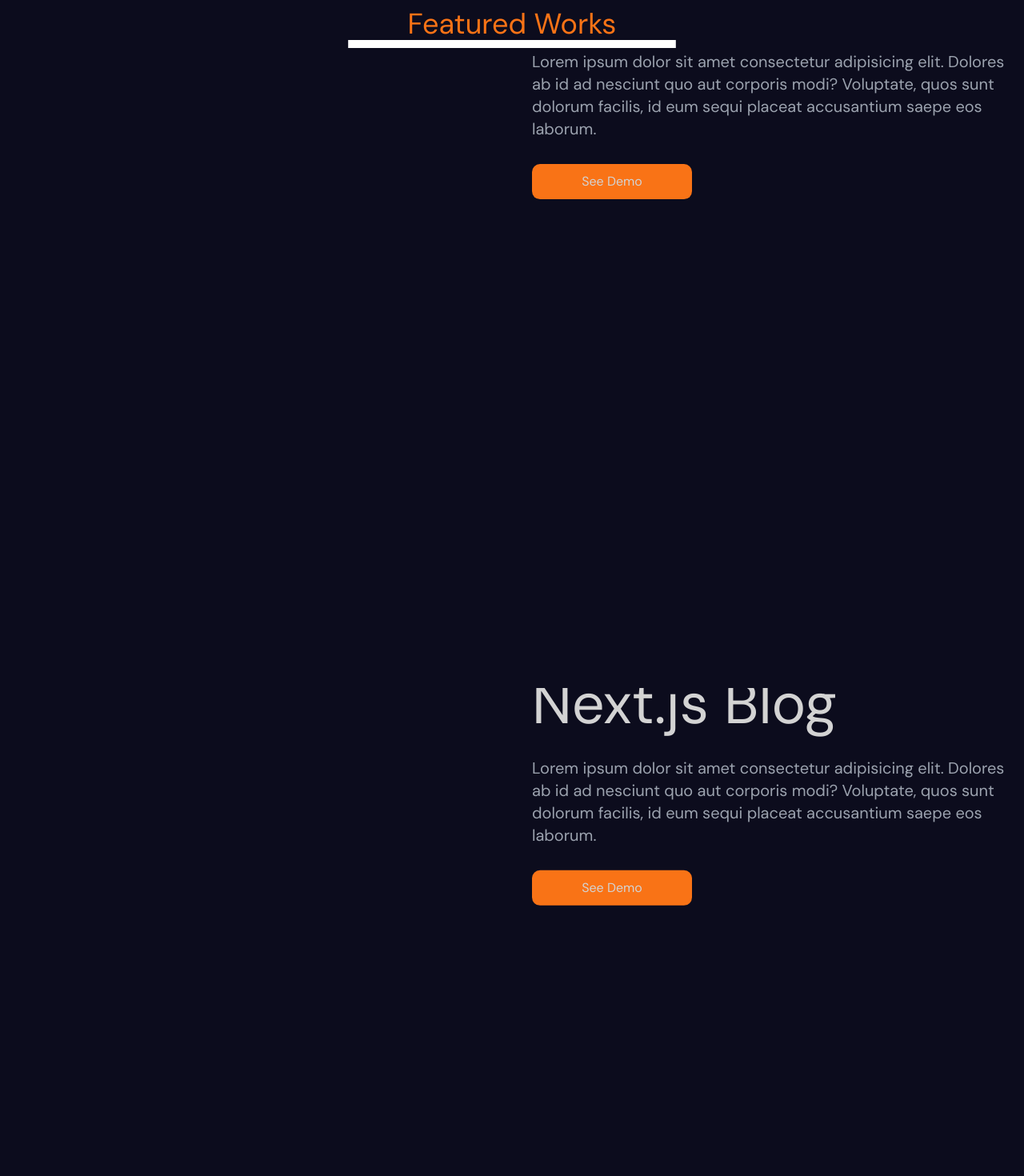
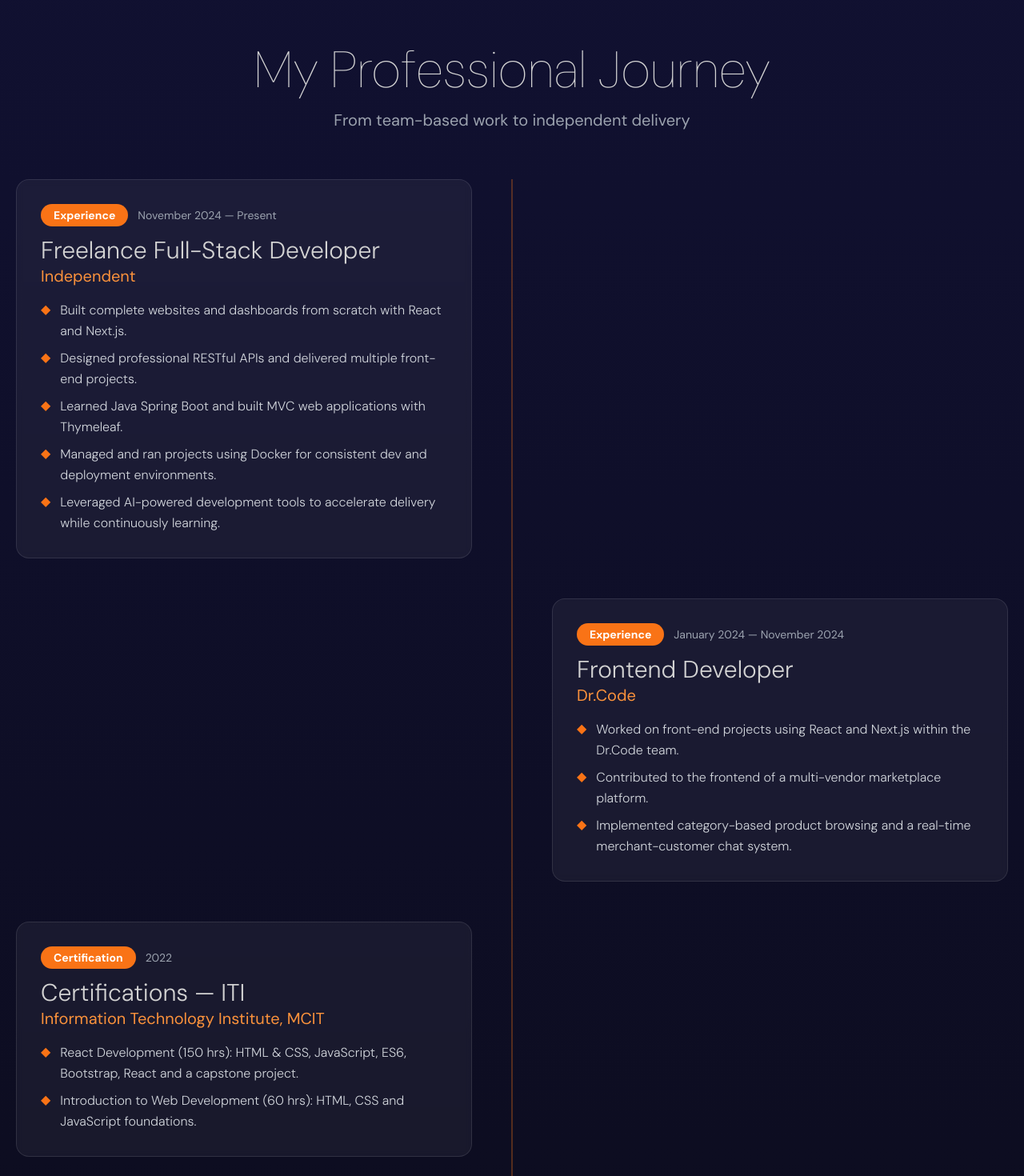
Before and after one commit to Mostafa1630/modern-portfolio, a Next.js app: page / in a window 1280 px wide. Shown: the part 1740-3210 px from the top of the page at 80% size. Built offline with nearby package versions, Linux system fonts and the light colour scheme; grey boxes are pictures that could not be loaded.

Commit message:
feat(experience): add centered timeline section from CV with alternating cards

```diff
--- /dev/null
+++ b/components/experience/Experience.tsx
@@ -0,0 +1,82 @@
+"use client";
+
+import { motion } from "framer-motion";
+import { experiences } from "@/data/experience";
+import { useLanguage } from "@/components/i18n/LanguageProvider";
+import { translations } from "@/data/translations";
+
+const variants = {
+  initial: { y: 80, opacity: 0 },
+  animate: {
+    y: 0,
+    opacity: 1,
+    transition: { duration: 0.8, staggerChildren: 0.1 },
+  },
+};
+
+const kindLabel = {
+  work: { ar: "خبرة عملية", en: "Experience" },
+  cert: { ar: "شهادة", en: "Certification" },
+  edu: { ar: "تعليم", en: "Education" },
+} as const;
+
+const Experience = () => {
+  const { lang } = useLanguage();
+  const t = translations[lang];
+
+  return (
+    <div className="mx-auto flex min-h-[calc(100vh-100px)] w-full max-w-[1366px] flex-col justify-center gap-[60px] px-5 py-[80px] mobile:py-[40px]">
+      <motion.div
+        className="text-center"
+        variants={variants}
+        initial="initial"
+        whileInView="animate"
+        viewport={{ once: true, margin: "-100px" }}
+      >
+        <h1 className="text-[64px] font-thin mobile:text-4xl">{t.experience.heading}</h1>
+        <p className="text-xl text-gray-400">{t.experience.sub}</p>
+      </motion.div>
+
+      <div className="relative flex flex-col gap-[50px] before:absolute before:inset-y-0 before:left-1/2 before:w-[2px] before:-translate-x-1/2 before:bg-orange-500/30 mobile:before:hidden">
+        {experiences.map((exp, i) => (
+          <motion.div
+            key={exp.id}
+            className="relative"
+            variants={variants}
+            initial="initial"
+            whileInView="animate"
+            viewport={{ once: true, margin: "-80px" }}
+          >
+            <span className="absolute left-1/2 top-8 hidden h-[24px] w-[24px] -translate-x-1/2 rounded-full border-4 border-[#0c0c1d] bg-orange-500 mobile:hidden" />
+            <div
+              className={`w-full max-w-[calc(50%-50px)] mobile:max-w-full ${
+                i % 2 === 0 ? "me-auto" : "ms-auto"
+              }`}
+            >
+              <div className="rounded-2xl border border-white/10 bg-white/5 p-[30px] backdrop-blur-sm">
+                <div className="mb-3 flex flex-wrap items-center gap-3">
+                  <span className="rounded-full bg-orange-500 px-4 py-1 text-sm font-bold text-white">
+                    {kindLabel[exp.kind][lang]}
+                  </span>
+                  <span className="text-sm text-gray-400">{exp.period[lang]}</span>
+                </div>
+                <h2 className="text-3xl font-light mobile:text-xl">{exp.role[lang]}</h2>
+                <h3 className="mb-4 text-xl text-orange-400">{exp.company[lang]}</h3>
+                <ul className="flex list-none flex-col gap-2">
+                  {exp.points[lang].map((point) => (
+                    <li key={point} className="flex gap-3 text-gray-300">
+                      <span className="text-orange-500">&#9670;</span>
+                      <span className="font-light leading-relaxed">{point}</span>
+                    </li>
+                  ))}
+                </ul>
+              </div>
+            </div>
+          </motion.div>
+        ))}
+      </div>
+    </div>
+  );
+};
+
+export default Experience;
--- /dev/null
+++ b/data/experience.ts
@@ -0,0 +1,77 @@
+export const experiences = [
+  {
+    id: "freelance",
+    period: { ar: "نوفمبر 2024 — حتى الآن", en: "November 2024 — Present" },
+    role: { ar: "مطوّر ويب متكامل مستقل", en: "Freelance Full-Stack Developer" },
+    company: { ar: "عمل حر", en: "Independent" },
+    kind: "work",
+    points: {
+      ar: [
+        "بناء مواقع ولوحات تحكم متكاملة من الصفر بـ React وNext.js.",
+        "تصميم واجهات برمجية RESTful احترافية وتسليم مشاريع متعددة للواجهة الأمامية.",
+        "تعلّق Java Spring Boot وبناء تطبيقات ويب بنمط MVC مع Thymeleaf.",
+        "إدارة المشاريع وتشغيلها عبر Docker لبيئات تطوير ونشر متسقة.",
+        "توظيف أدوات الذكاء الاصطناعي لتسريع التطوير مع التزام بالتعلّم المستمر.",
+      ],
+      en: [
+        "Built complete websites and dashboards from scratch with React and Next.js.",
+        "Designed professional RESTful APIs and delivered multiple front-end projects.",
+        "Learned Java Spring Boot and built MVC web applications with Thymeleaf.",
+        "Managed and ran projects using Docker for consistent dev and deployment environments.",
+        "Leveraged AI-powered development tools to accelerate delivery while continuously learning.",
+      ],
+    },
+  },
+  {
+    id: "drcode",
+    period: { ar: "يناير 2024 — نوفمبر 2024", en: "January 2024 — November 2024" },
+    role: { ar: "مطوّر واجهات أمامية", en: "Frontend Developer" },
+    company: { ar: "Dr.Code", en: "Dr.Code" },
+    kind: "work",
+    points: {
+      ar: [
+        "العمل على مشاريع الواجهة الأمامية باستخدام React وNext.js ضمن فريق Dr.Code.",
+        "المشاركة في بناء منصة سوق إلكتروني متعدّد البائعين.",
+        "تنفيذ تصفّح المنتجات حسب التصنيفات ونظام دردشة فوري بين البائعين والعملاء.",
+      ],
+      en: [
+        "Worked on front-end projects using React and Next.js within the Dr.Code team.",
+        "Contributed to the frontend of a multi-vendor marketplace platform.",
+        "Implemented category-based product browsing and a real-time merchant-customer chat system.",
+      ],
+    },
+  },
+  {
+    id: "iti",
+    period: { ar: "2022", en: "2022" },
+    role: { ar: "شهادات معتمدة — ITI", en: "Certifications — ITI" },
+    company: {
+      ar: "معهد تكنولوجيا المعلومات، وزارة الاتصالات",
+      en: "Information Technology Institute, MCIT",
+    },
+    kind: "cert",
+    points: {
+      ar: [
+        "تطوير React (150 ساعة): HTML وCSS وJavaScript وES6 وBootstrap وReact ومشروع تخرّج.",
+        "مقدمة في تطوير الويب (60 ساعة): أساسيات HTML وCSS وJavaScript.",
+      ],
+      en: [
+        "React Development (150 hrs): HTML & CSS, JavaScript, ES6, Bootstrap, React and a capstone project.",
+        "Introduction to Web Development (60 hrs): HTML, CSS and JavaScript foundations.",
+      ],
+    },
+  },
+  {
+    id: "education",
+    period: { ar: "2024", en: "2024" },
+    role: { ar: "بكالوريوس حاسبات ومعلومات", en: "B.Sc. in Computer & Information Sciences" },
+    company: { ar: "جامعة المنوفية", en: "Menoufia University" },
+    kind: "edu",
+    points: {
+      ar: ["كلية الحاسبات والمعلومات — مصر."],
+      en: ["Faculty of Computer & Information Sciences — Egypt."],
+    },
+  },
+] as const;
+
+export type Experience = (typeof experiences)[number];
```
